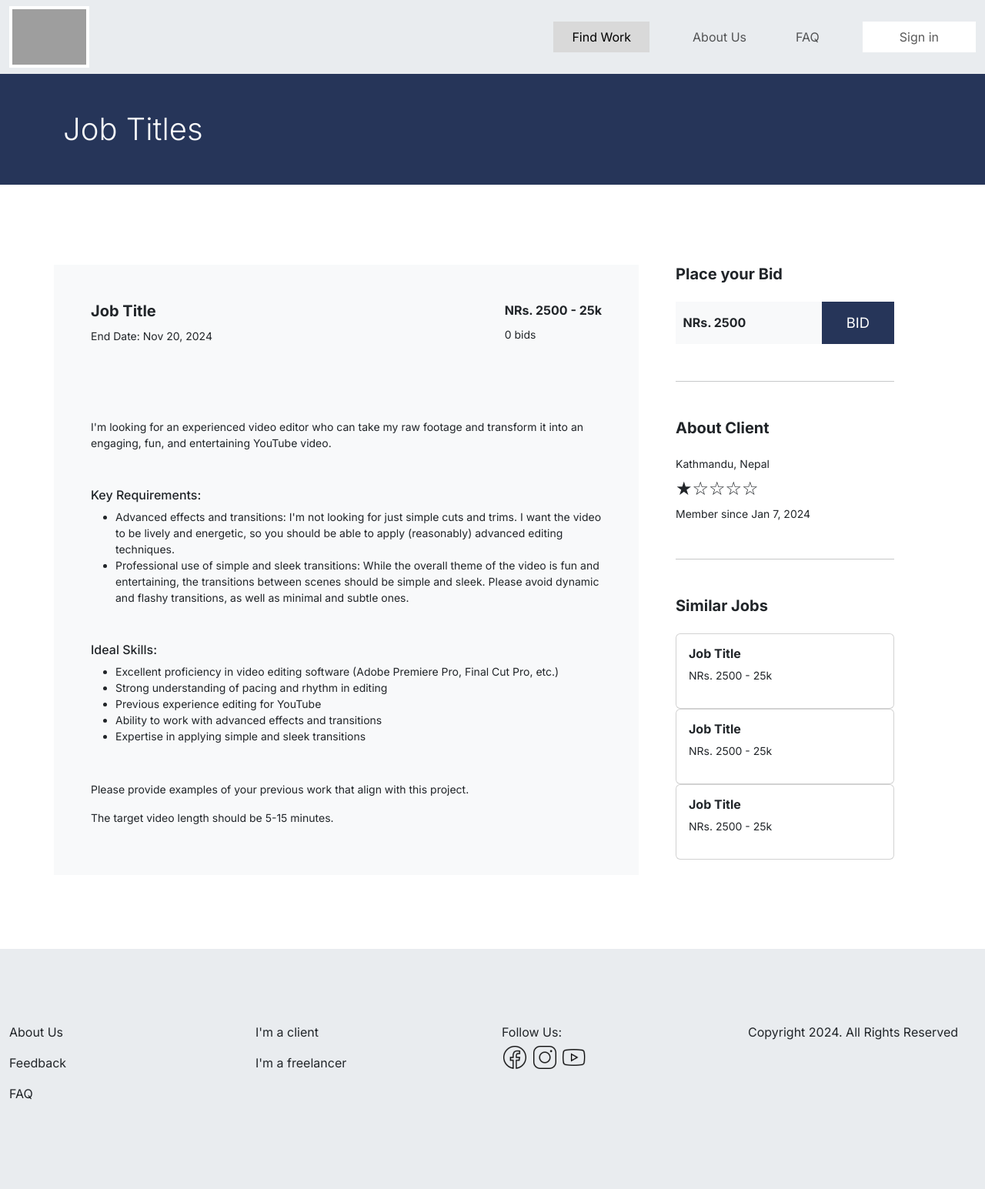
After one commit to Longtail-e-media/freelancer-engineers-world, a PHP site: page /job-title.html in a window 1280 px wide. The commit adds this page. Shown: the whole page at 77% size. Run offline with PHP 8.4, Linux system fonts and the light colour scheme; some libraries are stand-ins or nearby versions; grey boxes are pictures that could not be loaded.

Commit message:
feat: Create job title page|

```diff
--- a/assets/css/style.css
+++ b/assets/css/style.css
@@ -4,6 +4,7 @@
     --primary-bg: #d9d9d9;
     --secondary-bg: #F7F7F7;
     --button-bg: #F8A4A4;
+    --dark-bg: #263559;
 }
 
 *,
@@ -11,6 +12,14 @@ html,
 body {
     font-family: "Inter", sans-serif;
 }
+
+body {
+    background: #fff;
+}
+
+/* li {
+    list-style: none;
+} */
 
 .bg-primary {
     background-color: var(--primary-bg);
@@ -24,6 +33,10 @@ body {
     background-color: var(--button-bg);
 }
 
+.bg-dark-blue {
+    background-color: var(--dark-bg);
+}
+
 input:focus {
     outline: 0 !important;
     border: 0 !important;
@@ -31,11 +44,11 @@ input:focus {
 }
 
 section {
-    padding-top: 6rem;
+    padding: 6rem 0;
 }
 
 footer {
-    padding: 75px 0;
+    padding: 6rem 0;
 }
 
 input[type="number"]::-webkit-outer-spin-button,
@@ -95,3 +108,46 @@ input[type="number"]::-webkit-inner-spin-button {
     transform: scale(1.27);
     transform-origin: center;
 }
+
+.fs-7 {
+    font-size: 0.875rem;
+}
+
+.job-title-content p,
+.job-title-content li {
+    font-size: 0.875rem;
+}
+
+.bidding>label {
+    position: absolute;
+    top: 50%;
+    transform: translateY(-50%);
+    left: 5%;
+}
+
+.bidding>input {
+    outline: none;
+    border: none;
+    border-radius: 0;
+    background: transparent;
+    padding: 0.85rem 0;
+    width: 100%;
+}
+
+.bidding-form>button {
+    background-color: var(--dark-bg);
+    color: #fff;
+    padding: 0.85rem 2rem;
+    border-radius: 0;
+    border: none;
+    cursor: pointer;
+    text-transform: uppercase;
+    font-size: 1.15rem;
+}
+
+.biddy-sticky {
+    position: sticky;
+    top: 7.5rem;
+    z-index: 99;
+    max-height: max-content;
+}
--- a/components/footer.html
+++ b/components/footer.html
@@ -1,4 +1,4 @@
-<footer class="bg-secondary-subtle">
+<footer class="bg-body-secondary">
     <div class="container-xxl">
         <div class="row">
             <div class="col-lg-3">
@@ -7,6 +7,7 @@
                     <li class="mb-3 fs-6 fw-normal">Feedback</li>
                     <li class="mb-3 fs-6 fw-normal">FAQ</li>
                 </ul>
+
             </div>
             <div class="col-lg-3">
                 <ul class="list-unstyled p-0">
--- a/components/navbar.html
+++ b/components/navbar.html
@@ -1,5 +1,5 @@
 <!-- logged out navbar -->
-<nav class="navbar navbar-expand-lg bg-body-secondary ps-5">
+<nav class="navbar navbar-expand-lg bg-body-secondary">
     <div class="container-xxl">
         <a class="navbar-brand bg-white p-1" href="#">
             <img src="./assets/logo.svg" alt="logo" class="logo">
@@ -9,7 +9,7 @@
             <span class="navbar-toggler-icon"></span>
         </button>
         <div class="collapse navbar-collapse" id="navbarNavDropdown">
-            <ul class="navbar-nav ms-auto gap-5 pe-5 align-items-center">
+            <ul class="navbar-nav ms-auto gap-5 align-items-center">
                 <li class="nav-item ">
                     <a class="nav-link fs-6 active" aria-current="page" href="#">Find Work</a>
                 </li>
--- /dev/null
+++ b/job-title.html
@@ -0,0 +1,166 @@
+<!DOCTYPE html>
+<html lang="en">
+
+<head>
+    <meta charset="UTF-8">
+    <meta name="viewport" content="width=device-width, initial-scale=1.0">
+    <link href="https://cdn.jsdelivr.net/npm/bootstrap@5.3.3/dist/css/bootstrap.min.css" rel="stylesheet"
+        integrity="sha384-QWTKZyjpPEjISv5WaRU9OFeRpok6YctnYmDr5pNlyT2bRjXh0JMhjY6hW+ALEwIH" crossorigin="anonymous">
+    <link rel="stylesheet" href="https://cdnjs.cloudflare.com/ajax/libs/font-awesome/6.6.0/css/all.min.css">
+    <link rel="stylesheet" href="./assets/css/style.css">
+    <link rel="shortcut icon" href="./assets/logo.svg" type="image/x-icon">
+    <title>Job Title | Freelancer Engineers World</title>
+</head>
+
+<body>
+    <header id="navbar" class="sticky-top"></header>
+
+    <main class="">
+        <div class="bg-dark-blue">
+            <div class="container">
+                <h1 class="text-light py-5 fw-light fs-1">
+                    Job Titles
+                </h1>
+            </div>
+        </div>
+        <section class="container">
+            <div class="row job-title-content">
+                <div class="col-md-8 bg-light p-5">
+                    <div>
+                        <div class="card-title d-flex align-items-center justify-content-between">
+                            <div class="">
+                                <h3 class="fs-5 fw-bold">Job Title</h3>
+                                <span class="fs-7">End Date: Nov 20, 2024</span>
+                            </div>
+                            <div>
+                                <h4 class="fs-6 fw-bold">NRs. 2500 - 25k</h4>
+                                <span class="fs-7">0 bids</span>
+                            </div>
+                        </div>
+
+                        <div class="card-body mt-5 pt-5">
+                            <p class="fs-7">
+                                I'm looking for an experienced video editor who can take my raw footage and transform it
+                                into an engaging, fun, and entertaining YouTube video.
+                            </p>
+
+                            <h6 class="mt-5">Key Requirements:</h6>
+                            <ul>
+                                <li>
+                                    Advanced effects and transitions: I'm not looking for just simple cuts and trims. I
+                                    want the video to be lively and energetic, so you should be able to apply
+                                    (reasonably) advanced editing techniques.
+                                </li>
+                                <li>
+                                    Professional use of simple and sleek transitions: While the overall theme of the
+                                    video is fun and entertaining, the transitions between scenes should be simple and
+                                    sleek. Please avoid dynamic and flashy transitions, as well as minimal and subtle
+                                    ones.
+                                </li>
+                            </ul>
+
+                            <h6 class="mt-5">Ideal Skills:</h6>
+                            <ul>
+                                <li>
+                                    Excellent proficiency in video editing software (Adobe Premiere Pro, Final Cut Pro,
+                                    etc.)
+                                </li>
+                                <li>
+                                    Strong understanding of pacing and rhythm in editing
+                                </li>
+                                <li>
+                                    Previous experience editing for YouTube
+                                </li>
+                                <li>
+                                    Ability to work with advanced effects and transitions
+                                </li>
+                                <li>
+                                    Expertise in applying simple and sleek transitions
+                                </li>
+                            </ul>
+
+                            <p class="mt-5">
+                                Please provide examples of your previous work that align with this project.
+                            </p>
+                            <p>
+                                The target video length should be 5-15 minutes.
+                            </p>
+                            </p>
+                        </div>
+                    </div>
+                </div>
+                <div class="biddy-sticky col-md-4 bg-white px-5 sticky-top">
+                    <h3 class="fs-5 fw-bold">
+                        Place your Bid
+                    </h3>
+                    <form action=""
+                        class="bidding-form bg-light mt-4 d-flex align-items-center justify-content-between">
+                        <div class="position-relative bidding">
+                            <label for="bid-amount" class="form-label fw-bold">NRs. 2500</label>
+                            <input type="number" class="form-control" id="bid-amount" name="bid-amount">
+                        </div>
+                        <button type="submit" class="btn bg-dark-blue text-white">Bid</button>
+                    </form>
+
+                    <hr class="my-5">
+
+                    <h3 class="fs-5 fw-bold">
+                        About Client
+                    </h3>
+                    <div class="client-info mt-4">
+                        <ul class="d-flex gap-1 flex-column list-unstyled">
+                            <li>
+                                Kathmandu, Nepal
+                            </li>
+                            <li class="">
+                                <span class="fs-4"> ★☆☆☆☆
+                                </span>
+                            </li>
+                            <li>
+                                Member since Jan 7, 2024
+                            </li>
+                        </ul>
+                    </div>
+
+                    <hr class="my-5">
+
+                    <h3 class="fs-5 fw-bold">
+                        Similar Jobs
+                    </h3>
+
+                    <div class="similar-jobs mt-4">
+                        <div class="card">
+                            <div class="card-body">
+                                <h5 class="fs-6 fw-bold">Job Title</h5>
+                                <p class="fs-7">NRs. 2500 - 25k</p>
+                            </div>
+                        </div>
+                        <div class="card">
+                            <div class="card-body">
+                                <h5 class="fs-6 fw-bold">Job Title</h5>
+                                <p class="fs-7">NRs. 2500 - 25k</p>
+                            </div>
+                        </div>
+                        <div class="card">
+                            <div class="card-body">
+                                <h5 class="fs-6 fw-bold">Job Title</h5>
+                                <p class="fs-7">NRs. 2500 - 25k</p>
+                            </div>
+                        </div>
+                    </div>
+                </div>
+            </div>
+        </section>
+    </main>
+
+    <div id="footer"></div>
+
+    <script src="https://cdn.jsdelivr.net/npm/bootstrap@5.3.3/dist/js/bootstrap.bundle.min.js"
+        integrity="sha384-YvpcrYf0tY3lHB60NNkmXc5s9fDVZLESaAA55NDzOxhy9GkcIdslK1eN7N6jIeHz"
+        crossorigin="anonymous"></script>
+    <script src="https://cdnjs.cloudflare.com/ajax/libs/font-awesome/6.6.0/js/all.min.js"></script>
+    <script src="https://cdnjs.cloudflare.com/ajax/libs/jquery/3.7.1/jquery.min.js"></script>
+    <script src="./assets/js/app.js"></script>
+</body>
+
+</html>
```
Also changed, not shown: index.html (+44 -10 lines).
